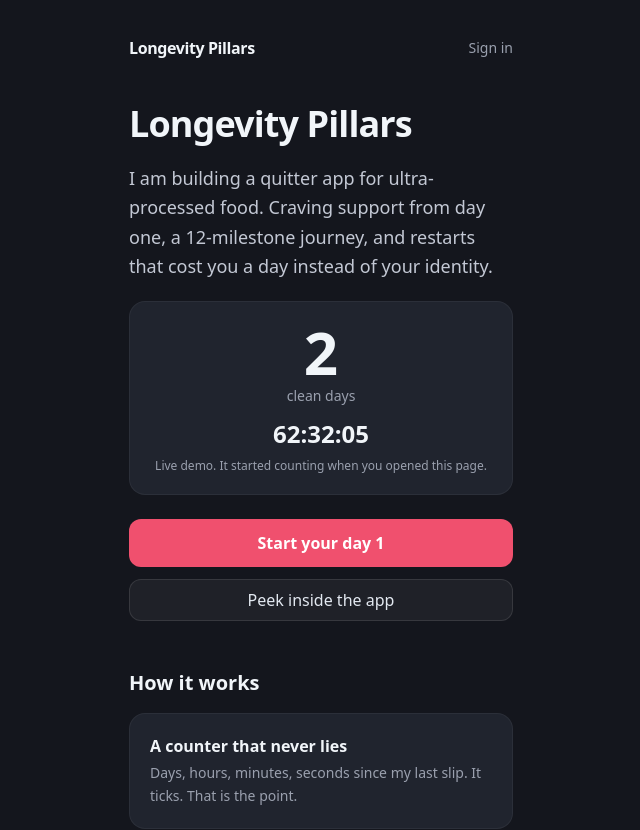
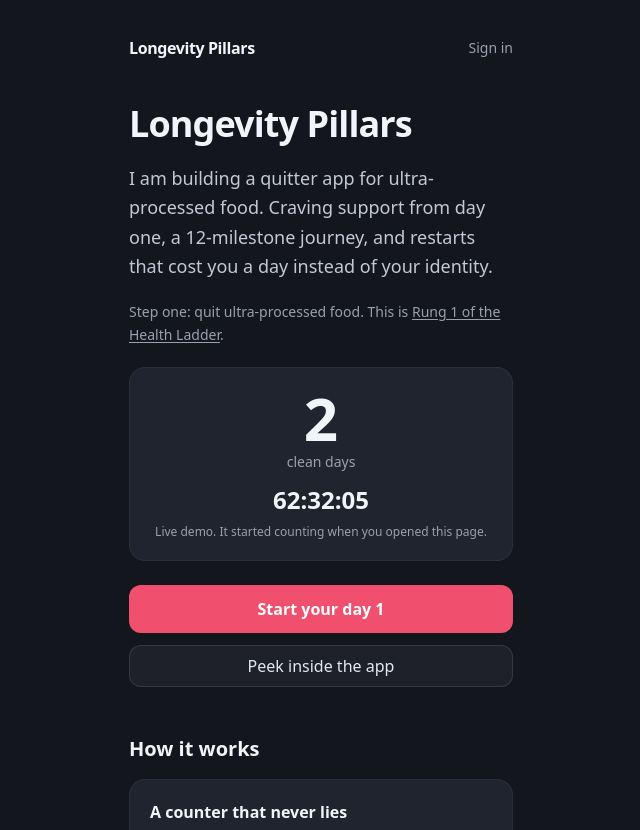
Before and after one commit to maxdewind/longevity-pillars, a Next.js app: page / in a window 1280 px wide. Shown: the top 830 px of the page, without its empty margins (319-959 px from the left). Built offline with nearby package versions, Linux system fonts and the light colour scheme.

Commit message:
Health Ladder alignment: rung badge in app header, Rung 1 line on landing page, Rung 1 framing on Track Record

```diff
--- a/app/app/record/page.tsx
+++ b/app/app/record/page.tsx
@@ -85,7 +85,9 @@ export default async function RecordPage() {
     <main className="max-w-md mx-auto px-4 py-6 space-y-4">
       <h1 className="text-2xl font-bold">Track record</h1>
       <p className="text-sm" style={{ color: '#9aa0ae' }}>
-        Your body of evidence. Streaks reset to zero. This doesn&apos;t.
+        Your body of evidence. Streaks reset to zero. This doesn&apos;t. This
+        is your Rung 1 record: ninety days of Held evenings is how you
+        graduate.
       </p>
 
       {rows.length === 0 ? (
--- a/app/page.tsx
+++ b/app/page.tsx
@@ -49,6 +49,18 @@ export default function LandingPage() {
           I am building a quitter app for ultra-processed food. Craving support
           from day one, a 12-milestone journey, and restarts that cost you a day
           instead of your identity.
+        </p>
+        <p className="text-sm text-[#9aa0ae] leading-relaxed">
+          Step one: quit ultra-processed food. This is{' '}
+          <a
+            href="https://x.com/HealthLadderX/status/2107293774506234247"
+            target="_blank"
+            rel="noopener noreferrer"
+            className="underline underline-offset-2 hover:text-slate-200"
+          >
+            Rung 1 of the Health Ladder
+          </a>
+          .
         </p>
         <LandingCounter />
         <div className="space-y-3 pt-1">
--- a/components/SiteChrome.tsx
+++ b/components/SiteChrome.tsx
@@ -32,6 +32,18 @@ export default function SiteChrome({ children }: { children: React.ReactNode })
           <span className="font-semibold tracking-tight">Longevity Pillars</span>
           <SignOutButton />
         </div>
+        <div className="border-t border-white/5">
+          <div className="max-w-md mx-auto px-4 py-1 text-center">
+            <a
+              href="https://x.com/HealthLadderX/status/2107293774506234247"
+              target="_blank"
+              rel="noopener noreferrer"
+              className="text-[11px] text-[#9aa0ae] hover:text-slate-200"
+            >
+              Health Ladder · Rung 1 - Protocol
+            </a>
+          </div>
+        </div>
       </header>
 
       <main className="max-w-md mx-auto px-4 pt-4 pb-28">{children}</main>
```
